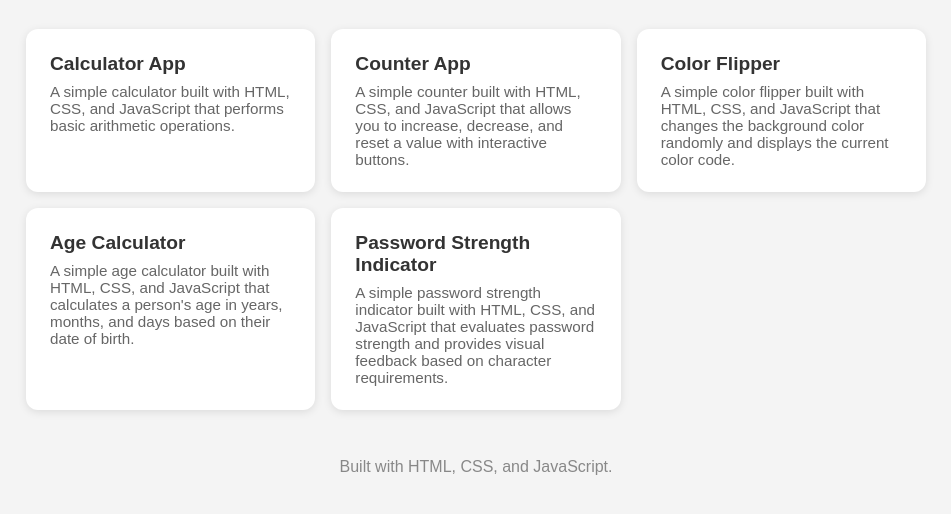
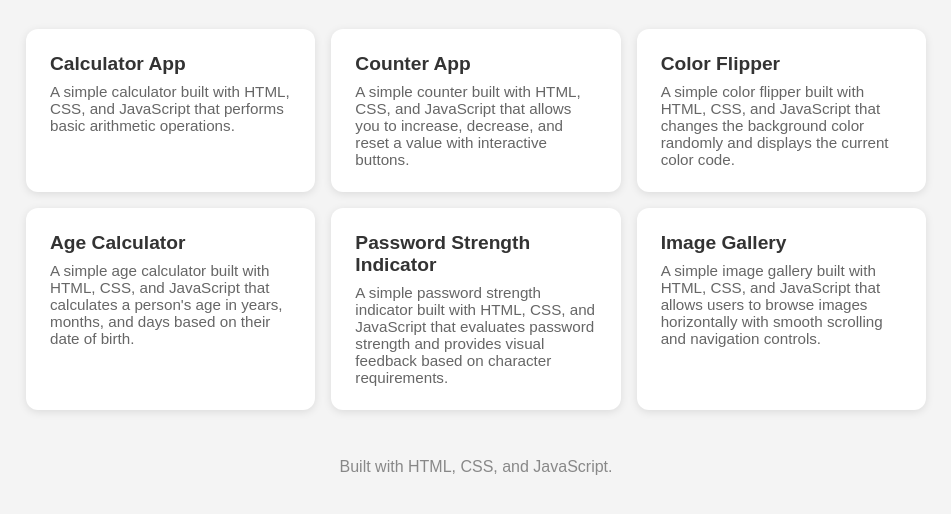
Before and after one commit to sayammaha10/javascript-practice, a plain HTML site: page index.html in a window 1280 px wide. Shown: the part 98-612 px from the top of the page, without its empty margins (164-1115 px from the left). Drawn offline with Linux system fonts and the light colour scheme.

Commit message:
Add image gallery project link

```diff
--- a/index.html
+++ b/index.html
@@ -124,6 +124,15 @@
             character requirements.
           </p>
         </a>
+
+        <a href="./image-gallery/" class="project-card">
+          <h2>Image Gallery</h2>
+          <p>
+            A simple image gallery built with HTML, CSS, and JavaScript that allows
+            users to browse images horizontally with smooth scrolling and navigation
+            controls.
+          </p>
+        </a>
       </div>
 
       <footer>Built with HTML, CSS, and JavaScript.</footer>
```
